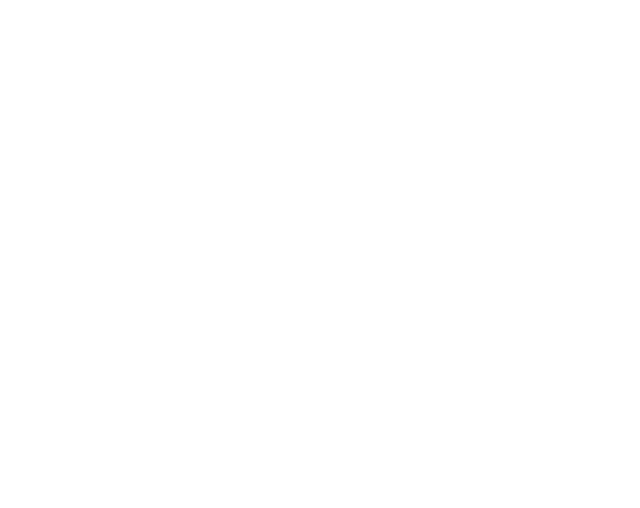
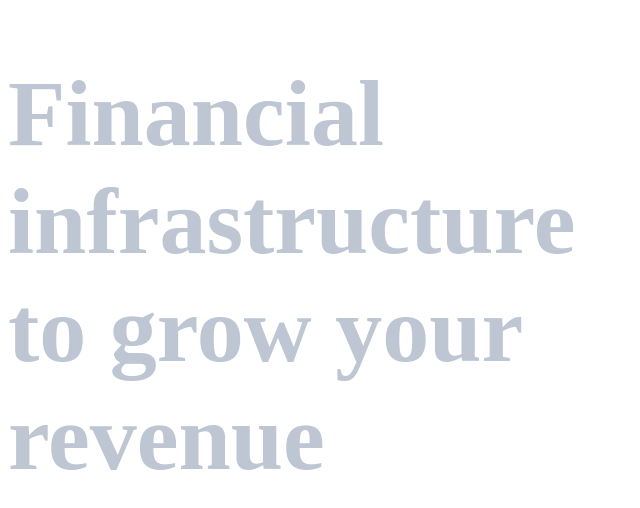
Before and after one commit to ArjunDivraniya/Stripe-project, a plain HTML site: page index.html in a window 1280 px wide. Shown: the top 508 px of the page, without its empty margins (0-640 px from the left). Drawn offline with Linux system fonts and the light colour scheme.

Commit message:
Strip-project-chage

```diff
--- a/index.html
+++ b/index.html
@@ -5,6 +5,17 @@
     <meta name="viewport" content="width=device-width, initial-scale=1.0">
     <title>Document</title>
     <style>
+        .HomepageHeader{
+    margin-top: 100px;
+    position: relative;
+    display: flex;
+    align-items: flex-end;
+    justify-content: center;
+    font-size: 94px;
+    color: #bdc6d2;
+    height: 391px;
+    width: 630px;
+}
         .section-container{
             height: 901px;
 
@@ -65,6 +76,12 @@ justify-content: center;
     </style>
 </head>
 <body>
+
+    <h1 class="HomepageHeader">Financial infrastructure to grow your revenue</h1>
+
+
+
+
     <div class="section-container"></div>
     <div class="logo-container"></div>
     <div class="info-section">
```
